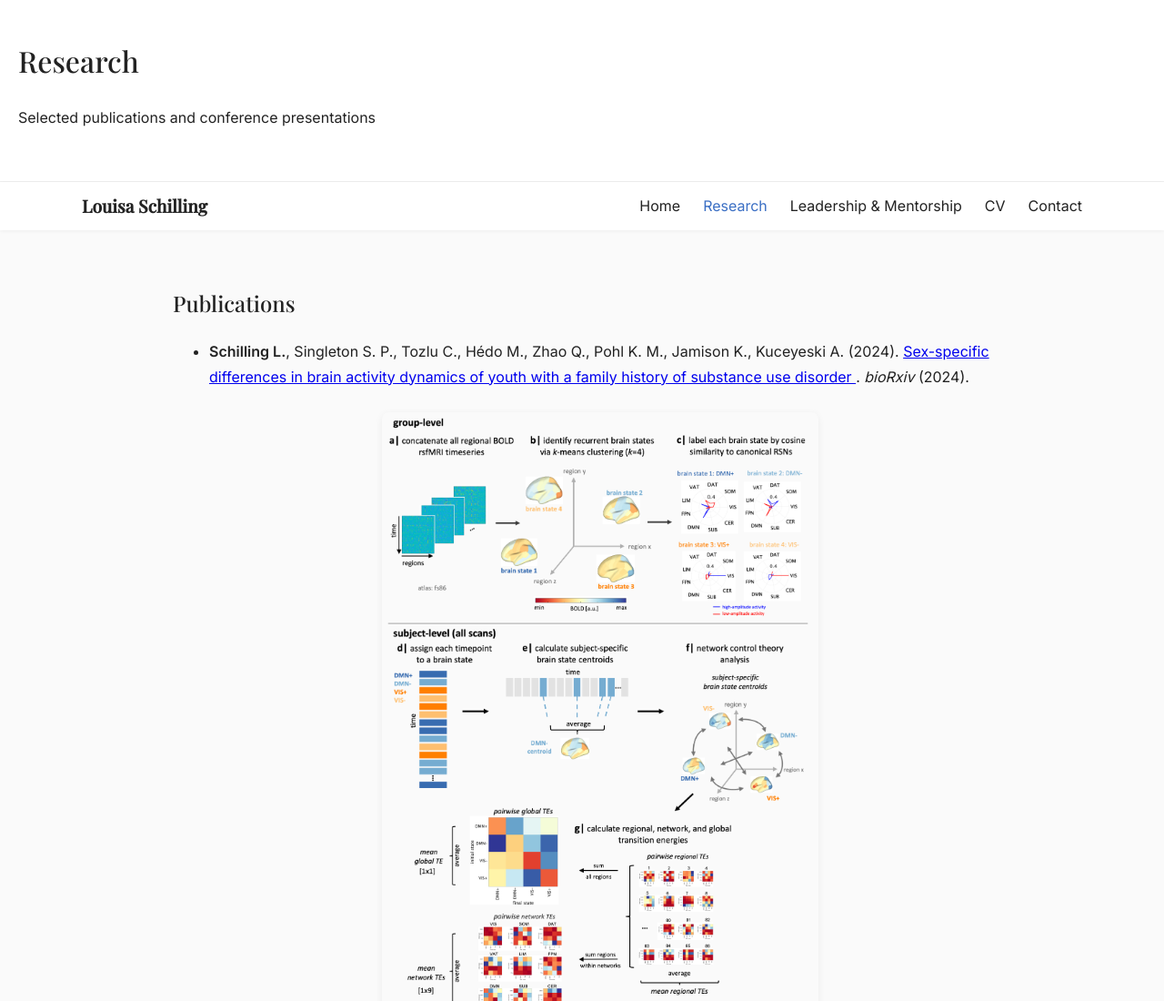
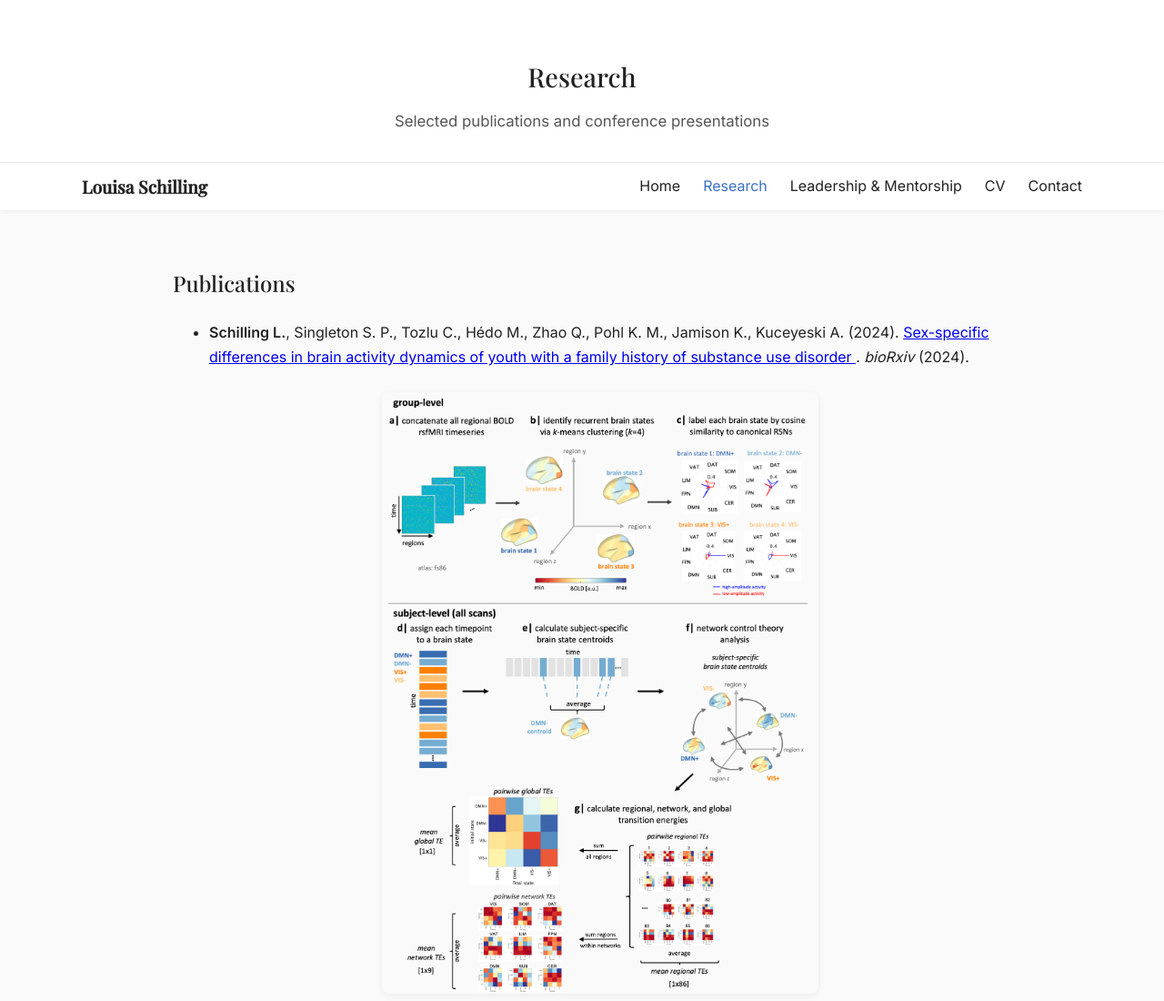
Before and after one commit to louisaschill/louisaschill.github.io, a plain HTML site: page research.html in a window 1280 px wide. Shown: the top 1100 px of the page at 91% size. Drawn offline with nearby package versions, Linux system fonts and the light colour scheme.

Commit message:
Update style.css

```diff
--- a/style.css
+++ b/style.css
@@ -270,6 +270,27 @@ footer {
   border-top: 1px solid #eee;
 }
 
+/* ===========================
+   PAGE HEADERS (Research & Leadership)
+=========================== */
+.hero.small {
+  background: white;
+  text-align: center;
+  padding: 60px 20px 30px;
+  border-bottom: 1px solid #eee;
+}
+
+.hero.small h1 {
+  font-size: 1.8em;
+  margin-bottom: 10px;
+}
+
+.hero-subtext {
+  font-size: 1.05em;
+  color: #555;
+  margin: 0;
+}
+
 /* =====================================
    RESPONSIVE ADJUSTMENTS
 ===================================== */
@@ -281,10 +302,13 @@ footer {
     gap: 20px;
   }
 
-  .profile-pic {
-    width: 80px;
-    height: 80px;
-  }
+   .profile-pic {
+     width: 130px;
+     height: 130px;
+   }
+   .profile-pic:hover {
+  box-shadow: 0 4px 12px rgba(0, 0, 0, 0.12);
+   }
 
   .figure-container img,
   .poster-card img {
```
